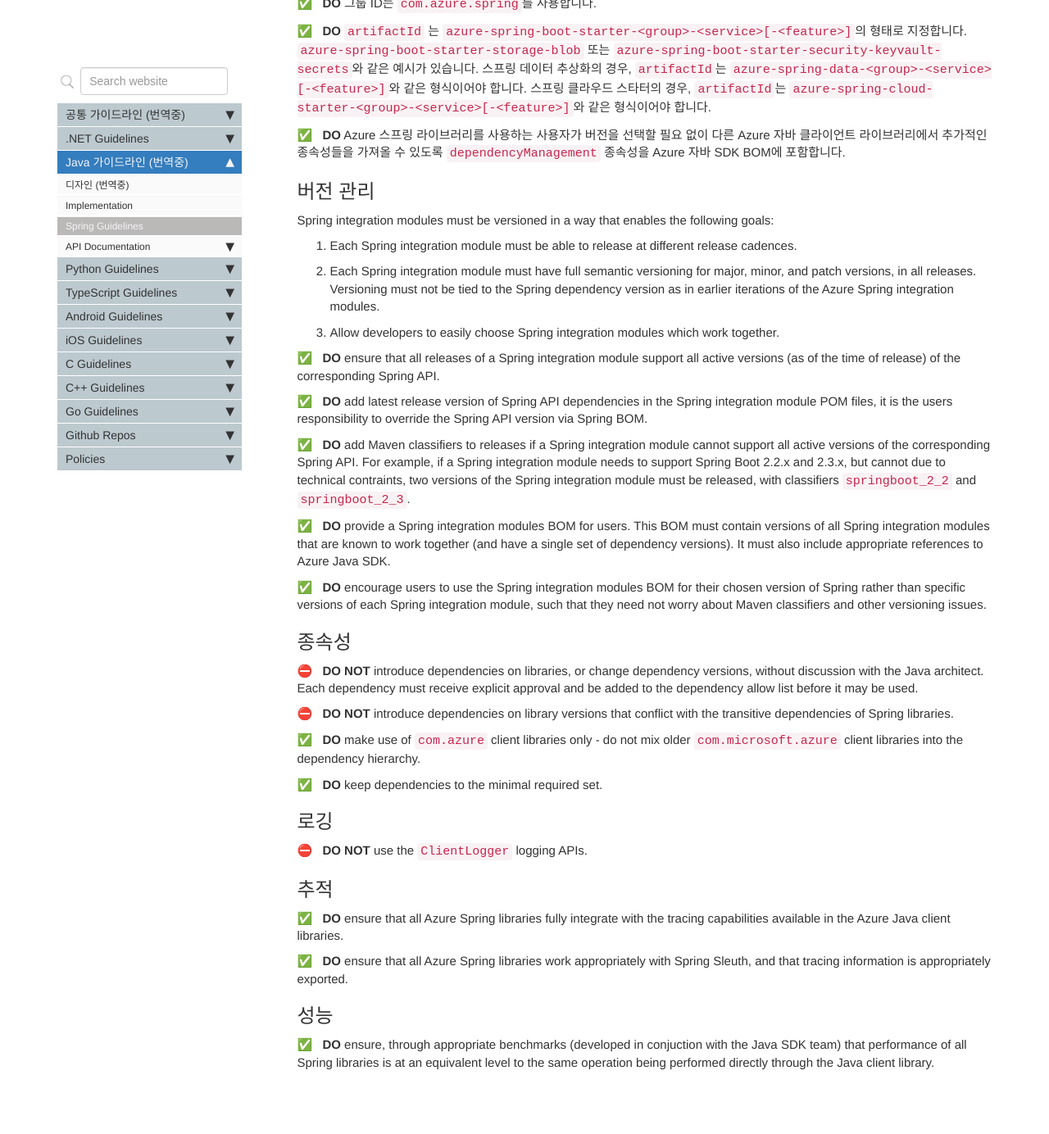
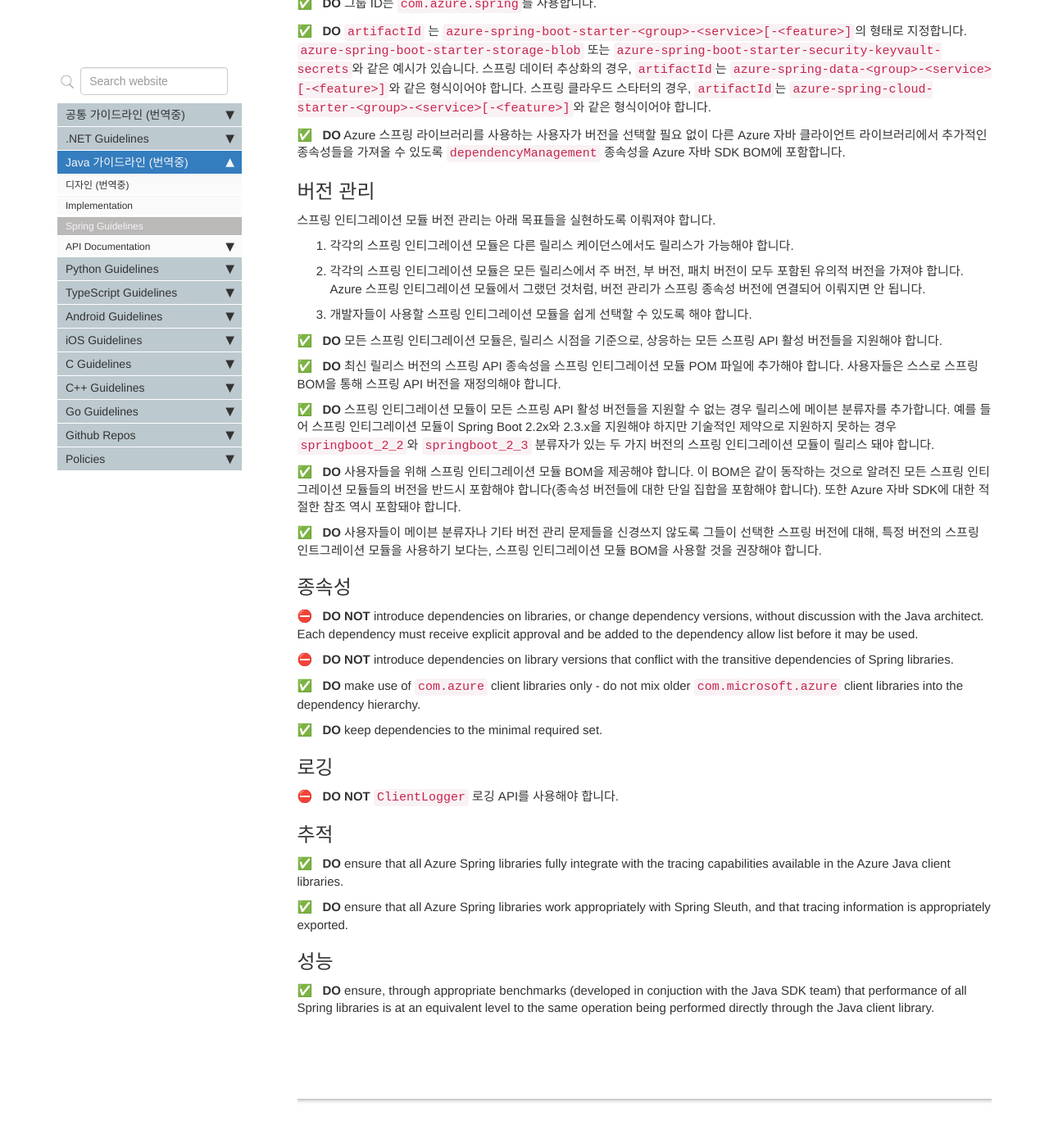
Before and after one commit to Azure/azure-sdk-korean, a Jekyll site: the page built from docs/java/spring.md, in a window 1280 px wide and 1400 px high, scrolled down 639 px. Shown: the top 1384 px of the window at 82% size. Built offline with Jekyll 4.4.1, drawn with Linux system fonts in a browser that asks for light colours; comment, search, counter and statistics services are not loaded.

Commit message:
Translate Spring paragraph in /docs/java
Related issues: #11

```diff
--- a/docs/java/spring.md
+++ b/docs/java/spring.md
@@ -28,21 +28,22 @@ sidebar: general_sidebar
 
 ## 버전 관리
 
-Spring integration modules must be versioned in a way that enables the following goals:
+스프링 인티그레이션 모듈 버전 관리는 아래 목표들을 실현하도록 이뤄져야 합니다.
 
-1. Each Spring integration module must be able to release at different release cadences.
-2. Each Spring integration module must have full semantic versioning for major, minor, and patch versions, in all releases. Versioning must not be tied to the Spring dependency version as in earlier iterations of the Azure Spring integration modules.
-3. Allow developers to easily choose Spring integration modules which work together.
+1. 각각의 스프링 인티그레이션 모듈은 다른 릴리스 케이던스에서도 릴리스가 가능해야 합니다.
+2. 각각의 스프링 인티그레이션 모듈은 모든 릴리스에서 주 버전, 부 버전, 패치 버전이 모두 포함된 유의적 버전을 가져야 합니다. Azure 스프링 인티그레이션 모듈에서 그랬던 것처럼, 버전 관리가 스프링 종속성 버전에 연결되어 이뤄지면 안 됩니다.
+3. 개발자들이 사용할 스프링 인티그레이션 모듈을 쉽게 선택할 수 있도록 해야 합니다.
 
-{% include requirement/MUST id="java-spring-supported-versions" %} ensure that all releases of a Spring integration module support all active versions (as of the time of release) of the corresponding Spring API.
+{% include requirement/MUST id="java-spring-supported-versions" %} 모든 스프링 인티그레이션 모듈은, 릴리스 시점을 기준으로, 상응하는 모든 스프링 API 활성 버전들을 지원해야 합니다.
 
-{% include requirement/MUST id="java-spring-deps" %} add latest release version of Spring API dependencies in the Spring integration module POM files, it is the users responsibility to override the Spring API version via Spring BOM.
+{% include requirement/MUST id="java-spring-deps" %} 최신 릴리스 버전의 스프링 API 종속성을 스프링 인티그레이션 모듈 POM 파일에 추가해야 합니다. 사용자들은 스스로 스프링 BOM을 통해 스프링 API 버전을 재정의해야 합니다.
 
-{% include requirement/MUST id="java-spring-classifiers" %} add Maven classifiers to releases if a Spring integration module cannot support all active versions of the corresponding Spring API. For example, if a Spring integration module needs to support Spring Boot 2.2.x and 2.3.x, but cannot due to technical contraints, two versions of the Spring integration module must be released, with classifiers `springboot_2_2` and `springboot_2_3`.
+{% include requirement/MUST id="java-spring-classifiers" %} 스프링 인티그레이션 모듈이 모든 스프링 API 활성 버전들을 지원할 수 없는 경우 릴리스에 메이븐 분류자를 추가합니다. 예를 들어 스프링 인티그레이션 모듈이 Spring Boot 2.2x와 2.3.x을 지원해야 하지만 기술적인 제약으로 지원하지 못하는 경우
+`springboot_2_2`와 `springboot_2_3` 분류자가 있는 두 가지 버전의 스프링 인티그레이션 모듈이 릴리스 돼야 합니다.
 
-{% include requirement/MUST id="java-spring-bom" %} provide a Spring integration modules BOM for users. This BOM must contain versions of all Spring integration modules that are known to work together (and have a single set of dependency versions). It must also include appropriate references to Azure Java SDK.
+{% include requirement/MUST id="java-spring-bom" %} 사용자들을 위해 스프링 인티그레이션 모듈 BOM을 제공해야 합니다. 이 BOM은 같이 동작하는 것으로 알려진 모든 스프링 인티그레이션 모듈들의 버전을 반드시 포함해야 합니다(종속성 버전들에 대한 단일 집합을 포함해야 합니다). 또한 Azure 자바 SDK에 대한 적절한 참조 역시 포함돼야 합니다.
 
-{% include requirement/MUST id="java-spring-bom-docs" %} encourage users to use the Spring integration modules BOM for their chosen version of Spring rather than specific versions of each Spring integration module, such that they need not worry about Maven classifiers and other versioning issues.
+{% include requirement/MUST id="java-spring-bom-docs" %} 사용자들이 메이븐 분류자나 기타 버전 관리 문제들을 신경쓰지 않도록 그들이 선택한 스프링 버전에 대해, 특정 버전의 스프링 인트그레이션 모듈을 사용하기 보다는, 스프링 인티그레이션 모듈 BOM을 사용할 것을 권장해야 합니다.
 
 ## 종속성
 
@@ -56,7 +57,7 @@ Spring integration modules must be versioned in a way that enables the following
 
 ## 로깅
 
-{% include requirement/MUSTNOT id="java-spring-logging" %} use the `ClientLogger` logging APIs.
+{% include requirement/MUSTNOT id="java-spring-logging" %} `ClientLogger` 로깅 API를 사용해야 합니다.
 
 ## 추적
 
```
